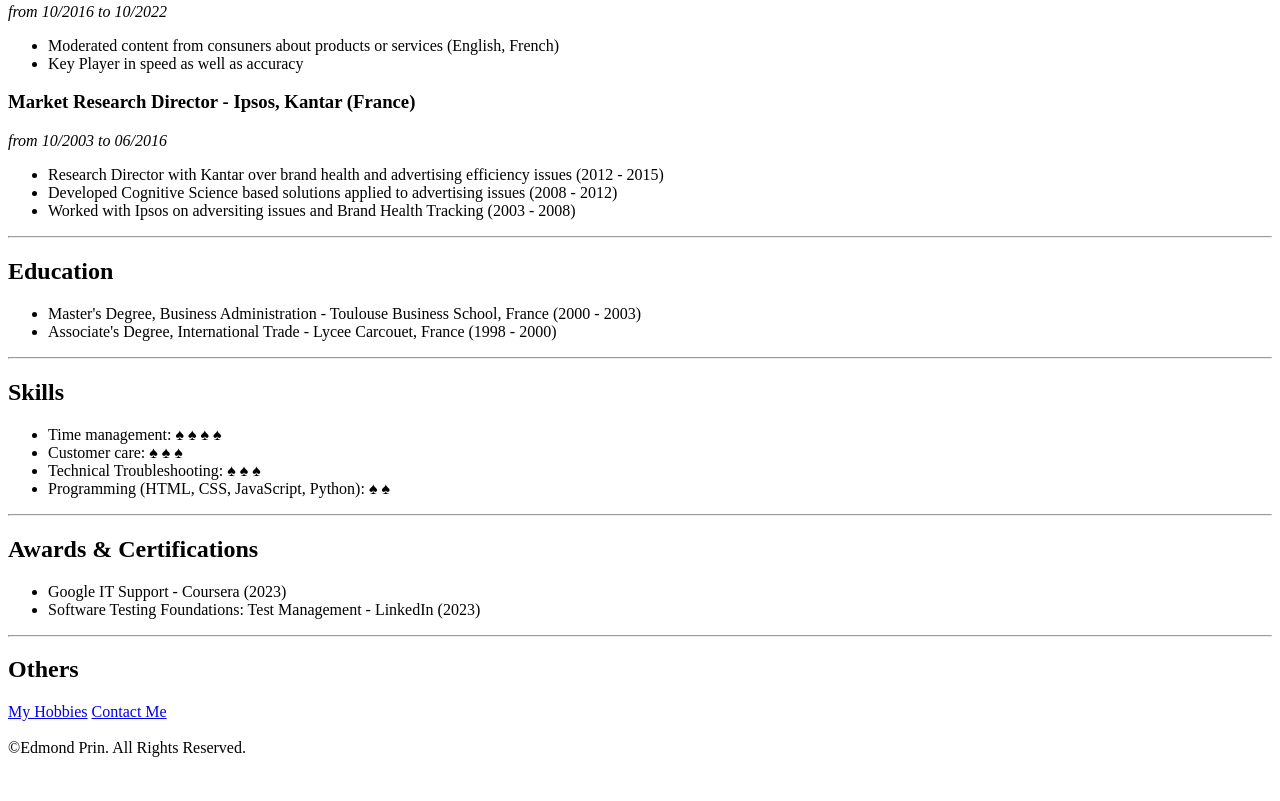
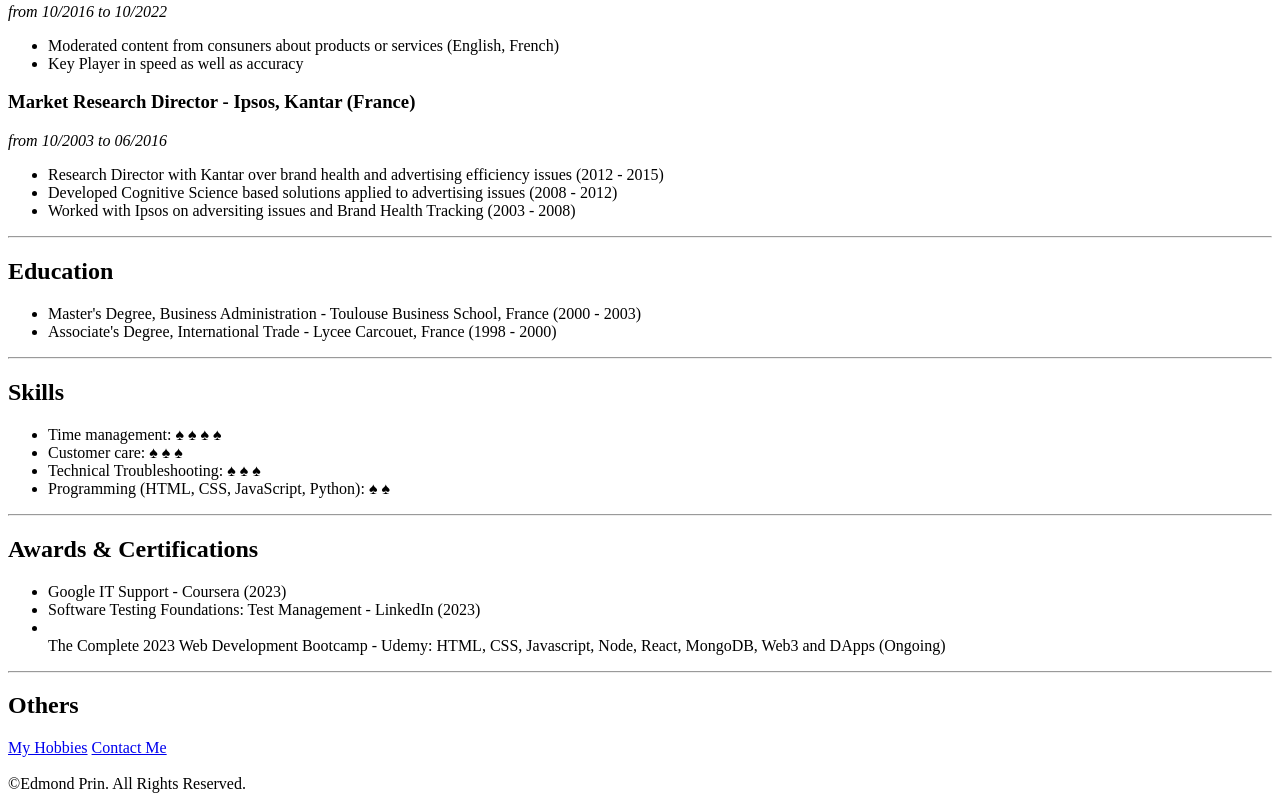
Before and after one commit to edmondprin/myResume, a plain HTML site: page index.html in a window 1280 px wide. Shown: the part 643-1444 px from the top of the page. Before the commit the page ends 1408 px from the top, so only its background shows below. Drawn offline with Linux system fonts and the light colour scheme.

Commit message:
Update index.html
Adding Udemy Full Stack Dev bootcamp in Awards & Certifications section

```diff
--- a/index.html
+++ b/index.html
@@ -56,6 +56,8 @@
       <ul>
         <li>Google IT Support - Coursera (2023)</li>
         <li>Software Testing Foundations: Test Management - LinkedIn (2023)</li>
+        <li></li>The Complete 2023 Web Development Bootcamp - Udemy: HTML, CSS, Javascript, Node, React, MongoDB, Web3 and DApps (Ongoing)</li>
+
       </ul>
     <hr />
     <h2>Others</h2>
```
